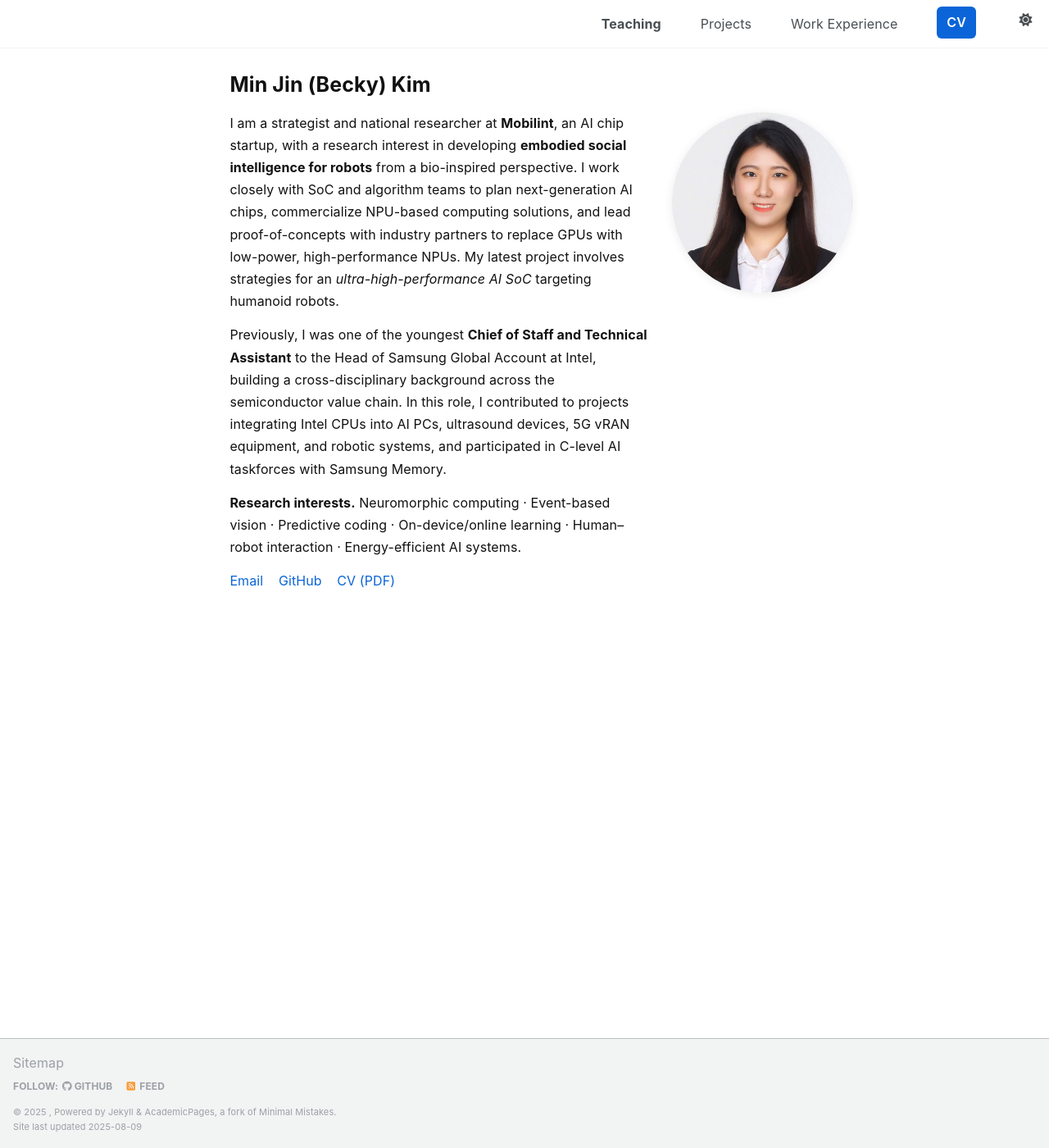
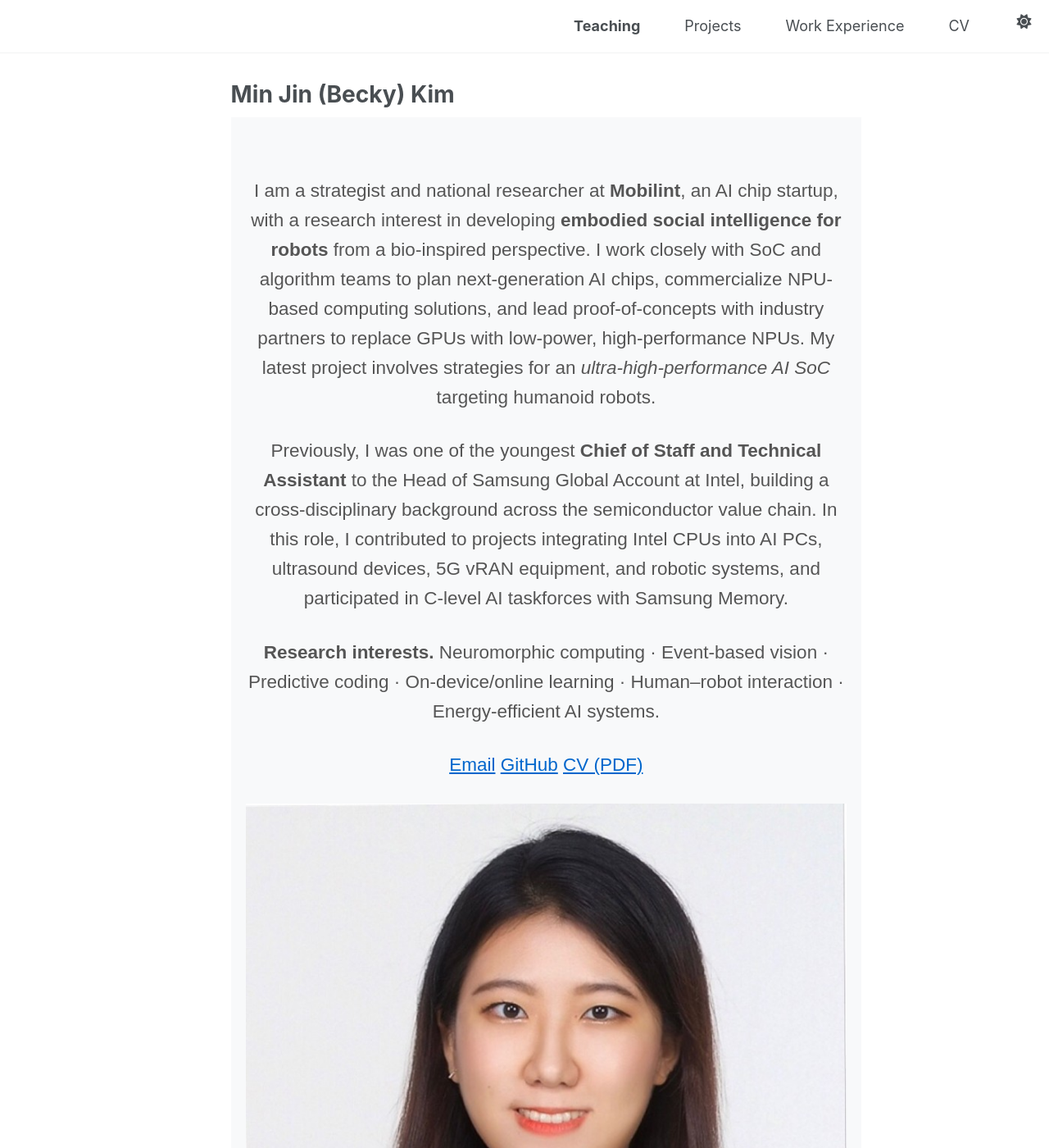
Before and after one commit to becky930/becky930.github.io, a Jekyll site: the page built from _pages/about.md, in a window 1280 px wide and 1400 px high. Shown: the whole window at 82% size. Built offline with Jekyll 4.4.1, drawn with Linux system fonts in a browser that asks for light colours; some web fonts are replaced; a script that is not in the unit is left out.

Commit message:
Update custom.css

```diff
--- a/assets/css/custom.css
+++ b/assets/css/custom.css
@@ -1,86 +1,67 @@
-/* 0) Pretendard font */
-@import url("https://cdn.jsdelivr.net/gh/orioncactus/pretendard@v1.3.8/dist/web/static/pretendard.css");
+/* ===========================
+   Font
+=========================== */
+@import url('https://cdn.jsdelivr.net/gh/orioncactus/pretendard/dist/web/static/pretendard.css');
 
-/* ---------- Base typographic system ---------- */
-:root{
-  --text:#111; --muted:#5b6470; --bg:#fff; --link:#0b65d8; --border:#e8ecf2;
-}
-@media (prefers-color-scheme: dark){
-  :root{ --text:#e9eef5; --muted:#aab4c3; --bg:#0b1020; --link:#8ab4f8; --border:#1a2340; }
-}
-html,body{
-  font-family:"Pretendard",-apple-system,BlinkMacSystemFont,"Segoe UI",Roboto,"Noto Sans KR",
-              "Apple SD Gothic Neo","Malgun Gothic",Arial,sans-serif !important;
-  background:var(--bg); color:var(--text);
-  font-size:16px; line-height:1.7; letter-spacing:0.1px;
-}
-.page__content{ max-width:760px; }
-.page__content p{ margin:0 0 14px; }
-.page__content ul,.page__content ol{ margin:8px 0 16px 20px; }
-.page__content li{ margin:4px 0; }
-.page__content h1{ font-size:1.9rem; font-weight:800; margin:10px 0 12px; }
-.page__content h2{ font-size:1.35rem; font-weight:700; margin:22px 0 12px; }
-.page__content h3{ font-size:1.05rem; font-weight:700; margin:18px 0 8px; }
-a{ color:var(--link); text-underline-offset:2px; }
-a:hover{ text-decoration:underline; }
-code,pre{ font-size:.92em; }
-hr{ border:0; border-top:1px solid var(--border); margin:18px 0; }
-
-/* ---------- Layout: remove author sidebar on single ---------- */
-.sidebar,.author__avatar,.author__content{ display:none; }
-.layout--single{ grid-template-columns:1fr !important; }
-
-/* ---------- NAV: simple, stable right-aligned (no dropdown) ---------- */
-/* 1) make the masthead wrapper flex and push menu to the right */
-.masthead__inner-wrap{ display:flex !important; align-items:center !important; }
-.masthead__menu{ margin-left:auto !important; }
-
-/* 2) hide site title text (we don't want "becky930") */
-.greedy-nav .site-title{ display:none !important; }
-
-/* 3) always show links inline; disable dropdown/toggle */
-.greedy-nav{ display:flex !important; justify-content:flex-end !important; width:100% !important; }
-.greedy-nav__toggle{ display:none !important; }
-.greedy-nav .hidden-links{ display:none !important; }
-.greedy-nav .visible-links{ display:flex !important; flex-wrap:wrap !important; margin-left:auto !important; }
-.greedy-nav .visible-links>li{ margin-left:1rem !important; }
-.greedy-nav .visible-links>li.active>a{ font-weight:normal !important; } /* remove bold highlight */
-
-/* Optional: emphasize CV link as a button */
-.greedy-nav .visible-links>li>a[href*="/cv"],
-.greedy-nav .visible-links>li>a[href*="CV"]{
-  font-weight:600; background:var(--link); color:#fff !important;
-  padding:6px 12px; border-radius:6px;
-}
-.greedy-nav .visible-links>li>a[href*="/cv"]:hover,
-.greedy-nav .visible-links>li>a[href*="CV"]:hover{ filter:brightness(.92); }
-
-/* ---------- HERO (text left, circular photo right) ---------- */
-.hero{
-  display:grid; grid-template-columns:1fr 220px; gap:28px; align-items:start; margin:8px 0 28px;
-}
-.hero .photo{ justify-self:end; }
-.hero .photo img{
-  width:220px; height:220px; object-fit:cover; border-radius:50%;
-  box-shadow:0 2px 12px rgba(0,0,0,.08);
-}
-.hero .text p{ color:var(--text); }
-.hero .muted{ color:var(--muted); }
-
-/* Callout box (for announcements) */
-.callout{
-  background:#fff8e1; border:1px solid #ffe2a1; border-radius:12px; padding:10px 14px; margin:14px 0;
+body {
+  font-family: 'Pretendard', sans-serif !important;
+  line-height: 1.6;
 }
 
-/* Icon row under hero */
-.icon-row a{ margin-right:14px; text-decoration:none; }
-.icon-row i{ margin-right:6px; }
+/* ===========================
+   Navigation Alignment
+=========================== */
+.masthead__inner-wrap {
+  display: flex !important;
+  align-items: center !important;
+}
 
-/* ---------- Responsive ---------- */
-@media (max-width:820px){
-  .page__content{ max-width:680px; }
-  .hero{ grid-template-columns:1fr; }
-  .hero .photo{ justify-self:start; }
-  .hero .photo img{ width:128px; height:128px; }
-  .page__content h1{ font-size:1.6rem; }
+.masthead__menu {
+  margin-left: auto !important;
 }
+
+.greedy-nav .visible-links {
+  display: flex !important;
+  flex-wrap: wrap;
+  margin-left: auto !important;
+  gap: 1rem;
+}
+
+/* ===========================
+   Hero Area
+=========================== */
+.hero {
+  padding: 4rem 1rem;
+  text-align: center;
+  background-color: #f8f9fa;
+}
+
+.hero h1 {
+  font-size: 2.5rem;
+  margin-bottom: 1rem;
+}
+
+.hero p {
+  font-size: 1.25rem;
+  color: #555;
+}
+
+/* ===========================
+   Content Styling
+=========================== */
+p {
+  margin-bottom: 1.2rem;
+  color: #222;
+}
+
+/* ===========================
+   Links
+=========================== */
+a {
+  color: #0066cc;
+  text-decoration: none;
+}
+
+a:hover {
+  text-decoration: underline;
+}
```
